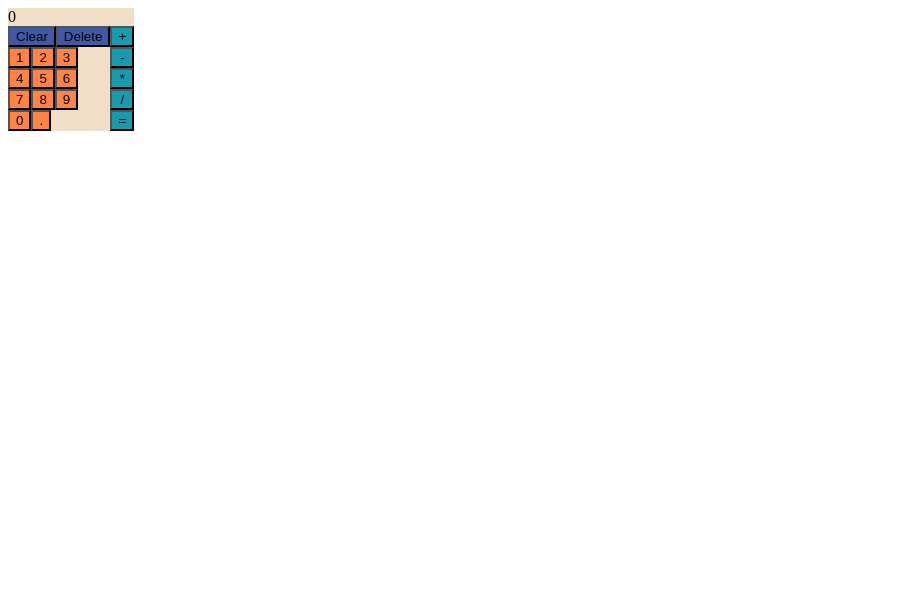
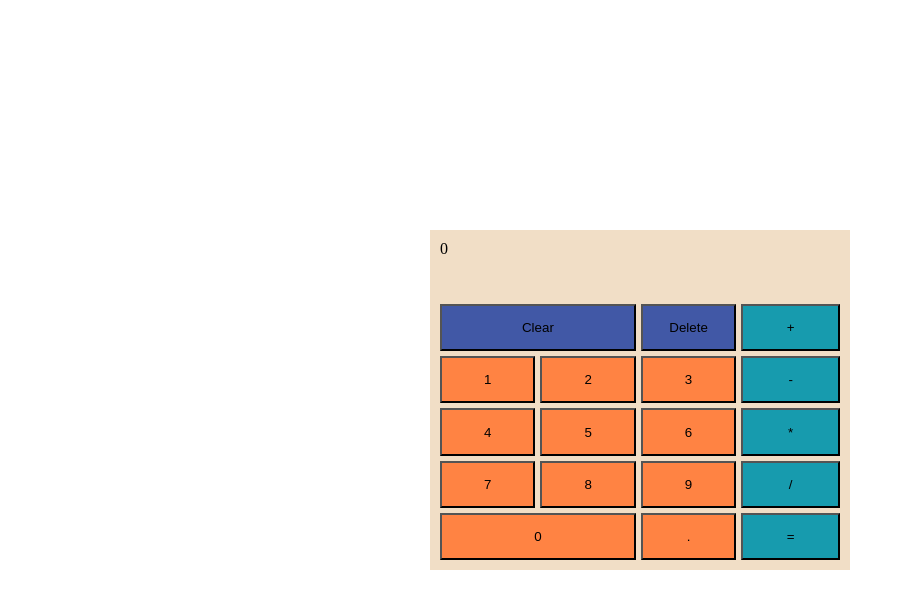
Before and after one commit to KevinLamza/odin-calculator, a plain HTML site: page index.html in a window 1280 px wide. Shown: the whole page, without its empty margins (0-905 px from the left). Drawn offline with Linux system fonts and the light colour scheme.

Commit message:
feat: add proper sizing for all buttons

```diff
--- a/index.html
+++ b/index.html
@@ -12,11 +12,11 @@
         <div class="display"></div>
         <div class="buttons">
             <div class="nonOperatorButtons">
-                <div class="nonNumericalButtons">
-                    <button class="btn" id="btnClear">Clear</button>
-                    <button class="btn" id="btnDelete">Delete</button>
-                </div>
                 <div class="numericalButtons">
+                    <div class="numericalButtonsRowZero">
+                        <button class="btn" id="btnClear">Clear</button>
+                        <button class="btn" id="btnDelete">Delete</button>
+                    </div>
                     <div class="numericalButtonsRowOne">
                         <button class="btn" id="btnNum1">1</button>
                         <button class="btn" id="btnNum2">2</button>
--- a/styles.css
+++ b/styles.css
@@ -1,10 +1,23 @@
+:root{
+        --gap: 5px;
+}
+
+body {
+        margin: 0;
+        padding: 0;
+        height: 100vh;
+        box-sizing: border-box;
+        justify-content: center;
+        align-items: center;
+}
+
 body,
 .calculator,
 .buttons,
 .operatorButtons,
 .nonOperatorButtons,
 .numericalButtons,
-.nonNumericalButtons,
+.numericalButtonsRowZero,
 .numericalButtonsRowOne,
 .numericalButtonsRowTwo,
 .numericalButtonsRowThree,
@@ -21,10 +34,49 @@ body,
 
 .calculator {
         background-color: #F1DEC6;
+        flex: 0 1 400px;
+        height: 40vh;
+        padding: 10px;
 }
 
-body {
-        flex: 0 1 800px;
+.display {
+        flex: 1 1 20%;
+}
+
+.buttons {
+        flex: 1 1 80%;
+}
+
+.nonOperatorButtons {
+        flex: 1 1 75%;
+}
+
+.operatorButtons {
+        flex: 1 1 25%;
+}
+
+.numericalButtons {
+        flex: 1 1 20%;
+}
+
+.numericalButtonsRowZero,
+.numericalButtonsRowOne,
+.numericalButtonsRowTwo,
+.numericalButtonsRowThree,
+.numericalButtonsRowFour {
+        flex: 1 1 20%;
+}
+
+.buttons,
+.operatorButtons,
+.nonOperatorButtons,
+.numericalButtons,
+.numericalButtonsRowZero,
+.numericalButtonsRowOne,
+.numericalButtonsRowTwo,
+.numericalButtonsRowThree,
+.numericalButtonsRowFour {
+        gap: 5px;
 }
 
 #btnAdd,
@@ -33,11 +85,25 @@ body {
 #btnDivide,
 #btnEquals {
         background-color: #179BAE;
+        flex: 1 1 auto;
 }
 
 #btnClear,
 #btnDelete {
         background-color: #4158A6;
+}
+
+/*
+Formula to change width to of flex basis to compensate for gap:
+width: (100% / n) - (((n -1) / n) * g);
+*/
+
+#btnClear {
+        flex: 1 1 calc((100% * 2 / 3) - ((1 / 3) * var(--gap)));
+}
+
+#btnDelete {
+        flex: 1 1 calc((100% * 1 / 3) - (((3 - 1) / 3) * var(--gap)));
 }
 
 #btnNum1,
@@ -52,4 +118,13 @@ body {
 #btnNum0,
 #btnDot {
         background-color: #FF8343;
+        flex: 1 1 auto;
 }
+
+#btnNum0 {
+        flex: 1 1 calc((100% * 2 / 3) - ((1 / 3) * var(--gap)));
+}
+
+#btnDot {
+        flex: 1 1 calc((100% * 1 / 3) - (((3 - 1) / 3) * var(--gap)));
+}
```
